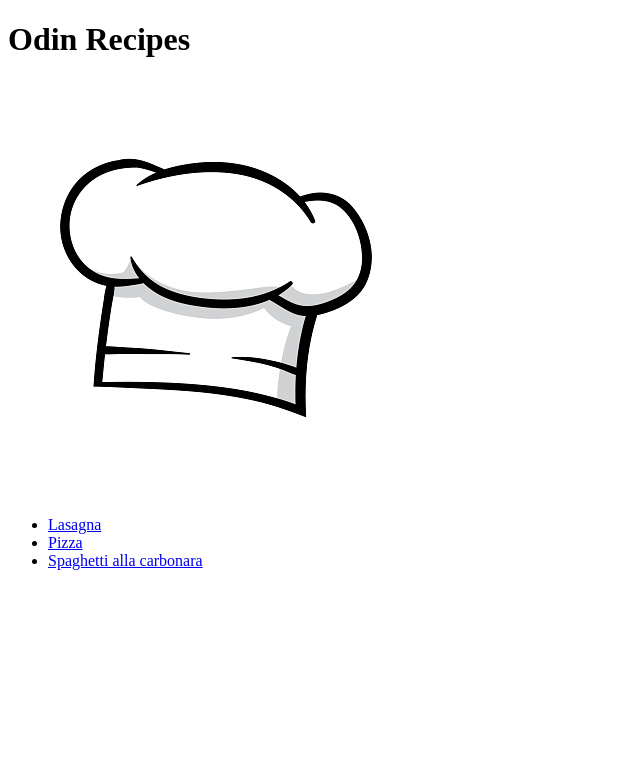
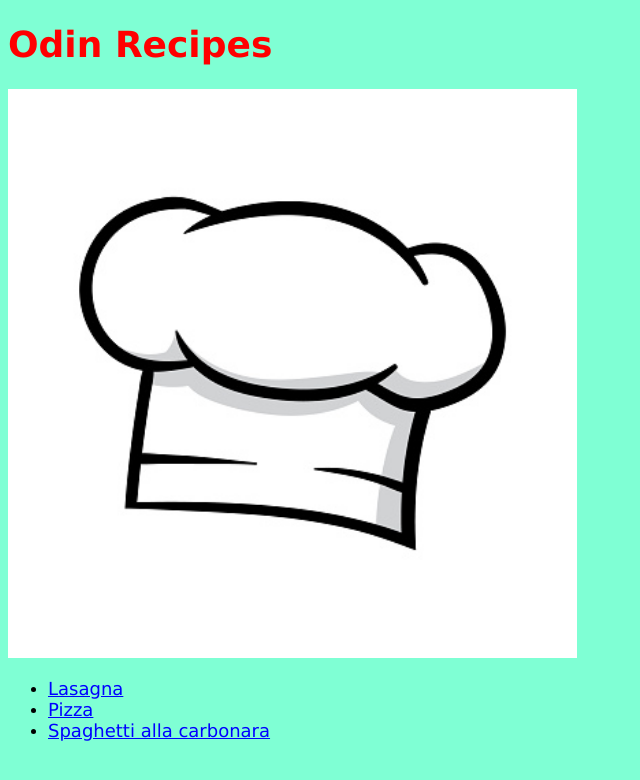
Before and after one commit to MikeB1996/odin-recipes, a plain HTML site: page index.html in a window 1280 px wide. Shown: the whole page, without its empty margins (0-640 px from the left). Drawn offline with Linux system fonts and the light colour scheme.

Commit message:
added some css

```diff
--- a/index.html
+++ b/index.html
@@ -4,15 +4,17 @@
     <meta charset="UTF-8">
     <meta http-equiv="X-UA-Compatible" content="IE=edge">
     <meta name="viewport" content="width=device-width, initial-scale=1.0">
+    <link rel="stylesheet" href="style.css">
     <title>Document</title>
+
 </head>
 <body>
-    <h1>Odin Recipes</h1>
-    <img src="./images/chefhat.jpg">
+    <h1 class="titl">Odin Recipes</h1>
+    <img class="img" src="./images/chefhat.jpg">
     <ul>
-        <li><a href="./recipes/lasagna.html">Lasagna</a></li>
-        <li><a href="./recipes/Pizza.html">Pizza</a></li>
-        <li><a href="./recipes/spaghetti_alla_carbonara.html">Spaghetti alla carbonara</a></li>
+        <li><a class="linkcol" href="./recipes/lasagna.html">Lasagna</a></li>
+        <li><a class="linkcol" href="./recipes/Pizza.html">Pizza</a></li>
+        <li><a class="linkcol" href="./recipes/spaghetti_alla_carbonara.html">Spaghetti alla carbonara</a></li>
     </ul>
 
 </body>
--- /dev/null
+++ b/recipes/pagebuild.css
@@ -0,0 +1,22 @@
+body {
+    font-family: Verdana, Geneva, Tahoma, sans-serif;
+    background-color: aquamarine;
+}
+
+.titl {
+    font-weight: bolder;
+    font-size: 36px;
+    color: red;
+}
+
+
+.linkcol {
+    font-size: 18px;
+    color: blue;
+
+}
+
+.img {
+    width: 40%;
+    height: auto;
+}
--- /dev/null
+++ b/style.css
@@ -0,0 +1,23 @@
+body {
+    font-family: Verdana, Geneva, Tahoma, sans-serif;
+    background-color: aquamarine;
+}
+
+.titl {
+    font-weight: bolder;
+    font-size: 36px;
+    color: red;
+}
+
+
+.linkcol {
+    font-size: 18px;
+    color: blue;
+
+}
+
+
+.img {
+    width: 45%;
+    height: auto;
+}
```
Also changed, not shown: recipes/Pizza.html (+3 -2 lines), recipes/lasagna.html (+5 -3 lines), recipes/spaghetti_alla_carbonara.html (+3 -2 lines).
